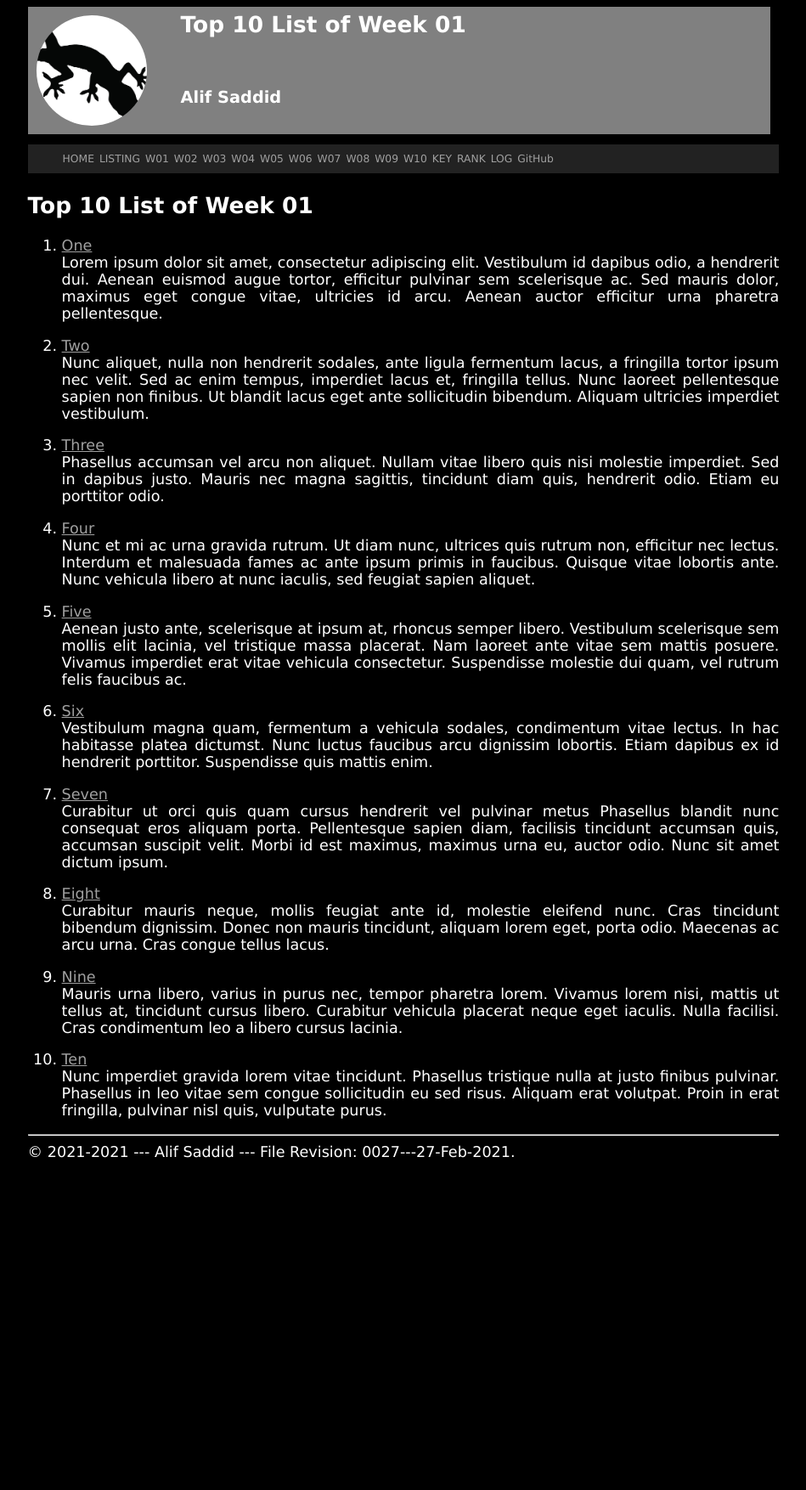
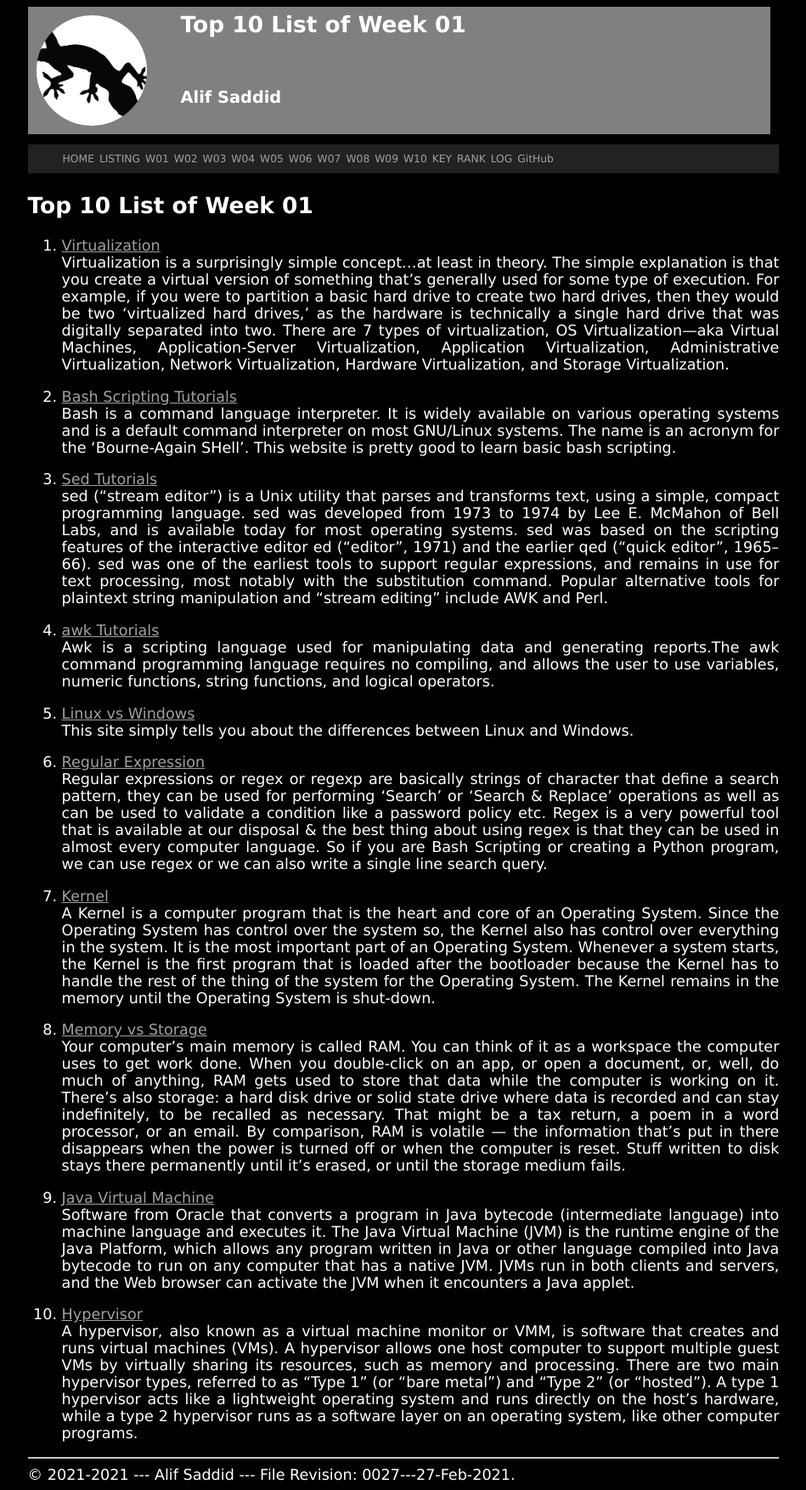
Before and after one commit to alifsaddid/os211, a Jekyll site: the page built from w01.md, in a window 1280 px wide. Shown: the whole page at 85% size, without its empty margins (165-1114 px from the left). Built offline with Jekyll 4.4.1, drawn with Linux system fonts in a browser that asks for light colours; our own code applies the rules of GitHub Pages for plain Markdown files; before the commit the page ends 1374 px from its top, so only the background shows below that.

Commit message:
Update w01.md

```diff
--- a/w01.md
+++ b/w01.md
@@ -5,72 +5,32 @@ permalink: /W01/
 
 # Top 10 List of Week 01
 
-1. [One](https://en.wikipedia.org/wiki/1)<br>
-Lorem ipsum dolor sit amet, consectetur adipiscing elit.
-Vestibulum id dapibus odio, a hendrerit dui.
-Aenean euismod augue tortor, efficitur pulvinar sem scelerisque ac.
-Sed mauris dolor, maximus eget congue vitae, ultricies id arcu.
-Aenean auctor efficitur urna pharetra pellentesque.
+1. [Virtualization](https://www.kelsercorp.com/blog/the-7-types-of-virtualization)<br>
+Virtualization is a surprisingly simple concept…at least in theory. The simple explanation is that you create a virtual version of something that’s generally used for some type of execution. For example, if you were to partition a basic hard drive to create two hard drives, then they would be two ‘virtualized hard drives,’ as the hardware is technically a single hard drive that was digitally separated into two. There are 7 types of virtualization, OS Virtualization—aka Virtual Machines, Application-Server Virtualization, Application Virtualization, Administrative Virtualization, Network Virtualization, Hardware Virtualization, and Storage Virtualization.
 
-2. [Two](https://en.wikipedia.org/wiki/2)<br>
-Nunc aliquet, nulla non hendrerit sodales, ante ligula fermentum lacus, a fringilla tortor ipsum nec velit.
-Sed ac enim tempus, imperdiet lacus et, fringilla tellus.
-Nunc laoreet pellentesque sapien non finibus.
-Ut blandit lacus eget ante sollicitudin bibendum.
-Aliquam ultricies imperdiet vestibulum.
+2. [Bash Scripting Tutorials](https://linuxconfig.org/bash-scripting-tutorial-for-beginners)<br>
+Bash is a command language interpreter. It is widely available on various operating systems and is a default command interpreter on most GNU/Linux systems. The name is an acronym for the ‘Bourne-Again SHell’. This website is pretty good to learn basic bash scripting.
 
-3. [Three](https://en.wikipedia.org/wiki/3)<br>
-Phasellus accumsan vel arcu non aliquet.
-Nullam vitae libero quis nisi molestie imperdiet.
-Sed in dapibus justo.
-Mauris nec magna sagittis, tincidunt diam quis, hendrerit odio.
-Etiam eu porttitor odio.
+3. [Sed Tutorials](https://www.grymoire.com/Unix/Sed.html)<br>
+sed ("stream editor") is a Unix utility that parses and transforms text, using a simple, compact programming language. sed was developed from 1973 to 1974 by Lee E. McMahon of Bell Labs, and is available today for most operating systems. sed was based on the scripting features of the interactive editor ed ("editor", 1971) and the earlier qed ("quick editor", 1965–66). sed was one of the earliest tools to support regular expressions, and remains in use for text processing, most notably with the substitution command. Popular alternative tools for plaintext string manipulation and "stream editing" include AWK and Perl.
 
-4. [Four](https://en.wikipedia.org/wiki/4)<br>
-Nunc et mi ac urna gravida rutrum.
-Ut diam nunc, ultrices quis rutrum non, efficitur nec lectus.
-Interdum et malesuada fames ac ante ipsum primis in faucibus.
-Quisque vitae lobortis ante.
-Nunc vehicula libero at nunc iaculis, sed feugiat sapien aliquet.
+4. [awk Tutorials](https://www.grymoire.com/Unix/Awk.html)<br>
+Awk is a scripting language used for manipulating data and generating reports.The awk command programming language requires no compiling, and allows the user to use variables, numeric functions, string functions, and logical operators.
 
-5. [Five](https://en.wikipedia.org/wiki/5)<br>
-Aenean justo ante, scelerisque at ipsum at, rhoncus semper libero.
-Vestibulum scelerisque sem mollis elit lacinia, vel tristique massa placerat.
-Nam laoreet ante vitae sem mattis posuere.
-Vivamus imperdiet erat vitae vehicula consectetur.
-Suspendisse molestie dui quam, vel rutrum felis faucibus ac.
+5. [Linux vs Windows](https://www.guru99.com/linux-differences.html)<br>
+This site simply tells you about the differences between Linux and Windows.
 
-6. [Six](https://en.wikipedia.org/wiki/6)<br>
-Vestibulum magna quam, fermentum a vehicula sodales, condimentum vitae lectus.
-In hac habitasse platea dictumst.
-Nunc luctus faucibus arcu dignissim lobortis.
-Etiam dapibus ex id hendrerit porttitor.
-Suspendisse quis mattis enim.
+6. [Regular Expression](https://linuxtechlab.com/bash-scripting-learn-use-regex-basics/)<br>
+Regular expressions or regex or regexp are basically strings of character that define a search pattern, they can be used for performing ‘Search’ or ‘Search & Replace’ operations as well as can be used to validate a condition like a password policy etc. Regex is a very powerful tool that is available at our disposal & the best thing about using regex is that they can be used in almost every computer language. So if you are Bash Scripting or creating a Python program, we can use regex or we can also write a single line search query.
 
-7. [Seven](https://en.wikipedia.org/wiki/7)<br>
-Curabitur ut orci quis quam cursus hendrerit vel pulvinar metus
-Phasellus blandit nunc consequat eros aliquam porta.
-Pellentesque sapien diam, facilisis tincidunt accumsan quis, accumsan suscipit velit.
-Morbi id est maximus, maximus urna eu, auctor odio.
-Nunc sit amet dictum ipsum.
+7. [Kernel](https://afteracademy.com/blog/what-is-kernel-in-operating-system-and-what-are-the-various-types-of-kernel)<br>
+A Kernel is a computer program that is the heart and core of an Operating System. Since the Operating System has control over the system so, the Kernel also has control over everything in the system. It is the most important part of an Operating System. Whenever a system starts, the Kernel is the first program that is loaded after the bootloader because the Kernel has to handle the rest of the thing of the system for the Operating System. The Kernel remains in the memory until the Operating System is shut-down.
 
-8. [Eight](https://en.wikipedia.org/wiki/8)<br>
-Curabitur mauris neque, mollis feugiat ante id, molestie eleifend nunc.
-Cras tincidunt bibendum dignissim.
-Donec non mauris tincidunt, aliquam lorem eget, porta odio.
-Maecenas ac arcu urna.
-Cras congue tellus lacus.
+8. [Memory vs Storage](https://www.backblaze.com/blog/whats-diff-ram-vs-storage)<br>
+Your computer’s main memory is called RAM. You can think of it as a workspace the computer uses to get work done. When you double-click on an app, or open a document, or, well, do much of anything, RAM gets used to store that data while the computer is working on it. There’s also storage: a hard disk drive or solid state drive where data is recorded and can stay indefinitely, to be recalled as necessary. That might be a tax return, a poem in a word processor, or an email. By comparison, RAM is volatile — the information that’s put in there disappears when the power is turned off or when the computer is reset. Stuff written to disk stays there permanently until it’s erased, or until the storage medium fails.
 
-9. [Nine](https://en.wikipedia.org/wiki/9)<br>
-Mauris urna libero, varius in purus nec, tempor pharetra lorem.
-Vivamus lorem nisi, mattis ut tellus at, tincidunt cursus libero.
-Curabitur vehicula placerat neque eget iaculis.
-Nulla facilisi.
-Cras condimentum leo a libero cursus lacinia.
+9. [Java Virtual Machine](https://www.pcmag.com/encyclopedia/term/java-virtual-machine)<br>
+Software from Oracle that converts a program in Java bytecode (intermediate language) into machine language and executes it. The Java Virtual Machine (JVM) is the runtime engine of the Java Platform, which allows any program written in Java or other language compiled into Java bytecode to run on any computer that has a native JVM. JVMs run in both clients and servers, and the Web browser can activate the JVM when it encounters a Java applet.
 
-10. [Ten](https://en.wikipedia.org/wiki/10)<br>
-Nunc imperdiet gravida lorem vitae tincidunt.
-Phasellus tristique nulla at justo finibus pulvinar.
-Phasellus in leo vitae sem congue sollicitudin eu sed risus.
-Aliquam erat volutpat.
-Proin in erat fringilla, pulvinar nisl quis, vulputate purus.
+10. [Hypervisor](https://www.vmware.com/topics/glossary/content/hypervisor)<br>
+A hypervisor, also known as a virtual machine monitor or VMM, is software that creates and runs virtual machines (VMs). A hypervisor allows one host computer to support multiple guest VMs by virtually sharing its resources, such as memory and processing. There are two main hypervisor types, referred to as “Type 1” (or “bare metal”) and “Type 2” (or “hosted”). A type 1 hypervisor acts like a lightweight operating system and runs directly on the host’s hardware, while a type 2 hypervisor runs as a software layer on an operating system, like other computer programs.
```
